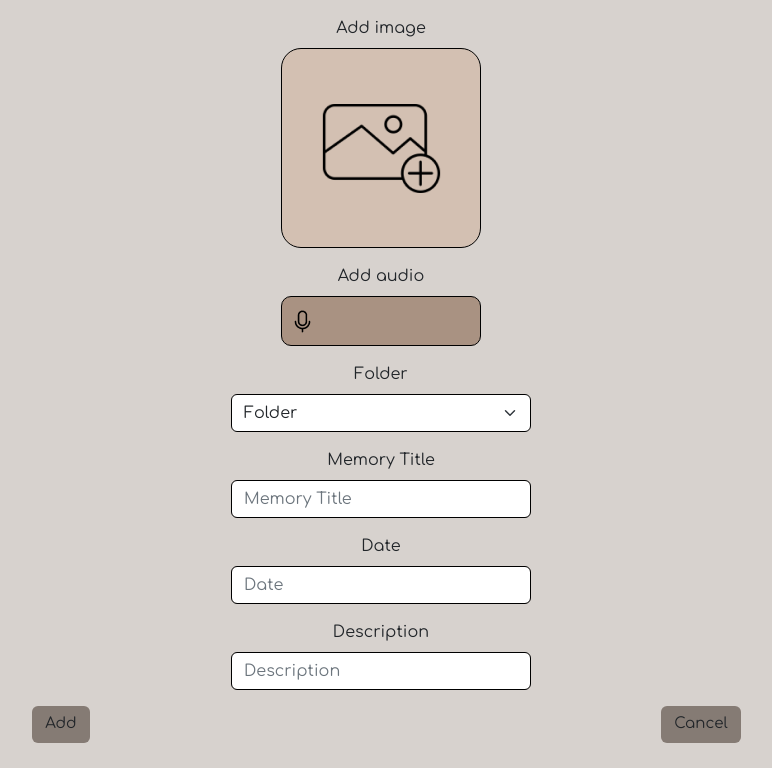
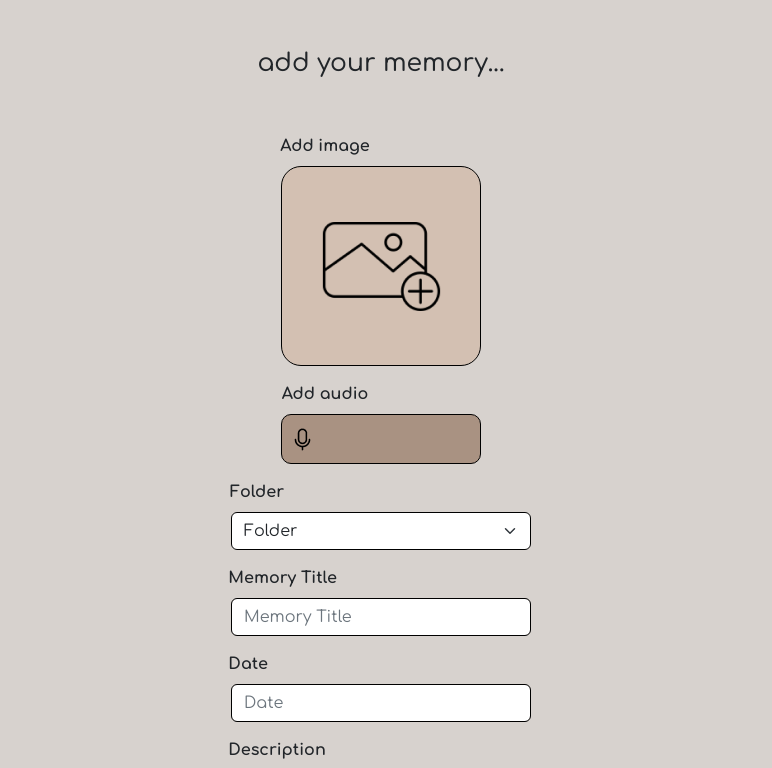
Before and after one commit to JeremyLapham/RememberWhen, a React (Create React App) app: page /AddMemory in a window 1280 px wide. Shown: the top 768 px of the page, without its empty margins (259-1031 px from the left). Built offline with nearby package versions, Linux system fonts and the light colour scheme.

Commit message:
desktop updates

```diff
--- a/src/Components/AddMemoryComponent/AddMemory.css
+++ b/src/Components/AddMemoryComponent/AddMemory.css
@@ -73,6 +73,12 @@
     border: 1px solid black !important;
 }
 
+.textInputsDescription {
+    width: 300px !important;
+    border: 1px solid black !important;
+    height: 7.8rem;
+}
+
 .addToast {
     position: absolute;
     position: fixed;
@@ -81,6 +87,43 @@
     z-index: 100;
 }
 
+.addImgTxt {
+    margin-right: 7rem;
+    font-weight: bolder;
+}
+
+.addAudioTxt {
+    margin-right: 7rem;
+    font-weight: bolder;
+}
+
+.addFolderInputTxt {
+    margin-right: 15.5rem;
+    font-weight: bolder;
+}
+
+.addMemoryTxt {
+    margin-right: 12.3rem;
+    font-weight: bolder;
+}
+
+.addDateTxt {
+    margin-right: 16.6rem;
+    font-weight: bolder;
+}
+
+.addDescriptionTxt {
+    margin-right: 13rem;
+    font-weight: bolder;
+}
+
+.addMemoryTitle {
+    text-align: center;
+    font-size: 25px;
+    margin-top: 2rem;
+    margin-bottom: 3.5rem;
+}
+
 @media screen and (min-width: 1024px) {
 
 }
--- a/src/Components/AddMemoryComponent/AddMemory.tsx
+++ b/src/Components/AddMemoryComponent/AddMemory.tsx
@@ -43,10 +43,11 @@ export default function AddMemory() {
                 </Col>
             </Row>
             <CustomNavbar />
+            <h1 className='addMemoryTitle'>add your memory...</h1>
             <Row>
                 <Col>
                     <Form.Group className="mb-3 d-flex flex-column align-items-center" controlId="Image">
-                        <Form.Label>Add image</Form.Label>
+                        <Form.Label className='addImgTxt'>Add image</Form.Label>
                         <Button style={{ position: 'relative' }} id='custom-input'>
                             {selectedImage && <img className='selectedImg' src={URL.createObjectURL(selectedImage)} alt="Selected image" />}
                             <Form.Control className='input1' onChange={handleFileSelect} type="file" accept='image/png, image/jpg' placeholder="Enter an image" />
@@ -57,7 +58,7 @@ export default function AddMemory() {
             <Row>
                 <Col>
                     <Form.Group className="mb-3 d-flex flex-column align-items-center">
-                        <Form.Label>Add audio</Form.Label>
+                        <Form.Label className='addAudioTxt'>Add audio</Form.Label>
                         <Button style={{ position: 'relative' }} id='custom-input2'>
                             {selectedAudio && <img className='selectedImg2' src={selectedAudio} alt="Selected image" />}
                             <Form.Control className='input2' onChange={handleAudio} type='file' accept='audio/mp3' />
@@ -68,7 +69,7 @@ export default function AddMemory() {
             <Row>
                 <Col>
                     <Form.Group className="mb-3 d-flex flex-column align-items-center">
-                        <Form.Label>Folder</Form.Label>
+                        <Form.Label className='addFolderInputTxt'>Folder</Form.Label>
                         <Form.Select className='textInputs'>
                             <option hidden>Folder</option>
                             <option >Dates</option>
@@ -81,7 +82,7 @@ export default function AddMemory() {
             <Row>
                 <Col>
                     <Form.Group className="mb-3 d-flex flex-column align-items-center">
-                        <Form.Label>Memory Title</Form.Label>
+                        <Form.Label className='addMemoryTxt'>Memory Title</Form.Label>
                         <Form.Control className='textInputs' type='text' placeholder='Memory Title' />
                     </Form.Group>
                 </Col>
@@ -89,7 +90,7 @@ export default function AddMemory() {
             <Row>
                 <Col>
                     <Form.Group className="mb-3 d-flex flex-column align-items-center">
-                        <Form.Label>Date</Form.Label>
+                        <Form.Label className='addDateTxt'>Date</Form.Label>
                         <Form.Control className='textInputs' type='text' placeholder='Date' />
                     </Form.Group>
                 </Col>
@@ -97,8 +98,8 @@ export default function AddMemory() {
             <Row>
                 <Col>
                     <Form.Group className="mb-3 d-flex flex-column align-items-center">
-                        <Form.Label>Description</Form.Label>
-                        <Form.Control className='textInputs' placeholder='Description' />
+                        <Form.Label className='addDescriptionTxt'>Description</Form.Label>
+                        <Form.Control className='textInputsDescription' placeholder='Description' />
                     </Form.Group>
                 </Col>
             </Row>
```
